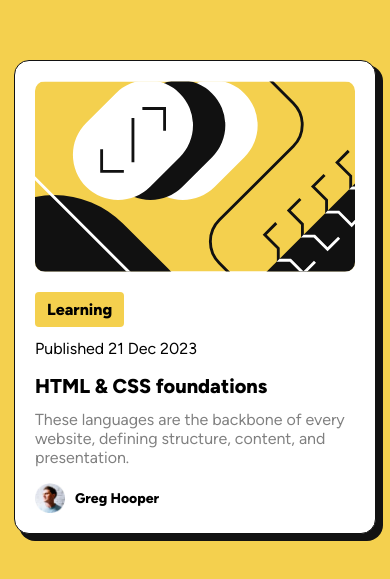
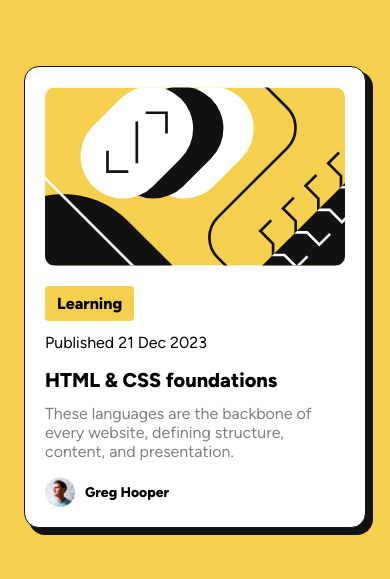
Before and after one commit to alemarr/fm-blog-preview-card, a plain HTML site: page index.html in a window 390 px wide. Shown: the part 133-712 px from the top of the page. Drawn offline with Linux system fonts and the light colour scheme.

Commit message:
Updated width of elements to fit mobile :lipstick:

```diff
--- a/main.css
+++ b/main.css
@@ -33,7 +33,7 @@ main {
 .card {
     background: var(--white);
     margin: auto;
-    max-width: 320px;
+    max-width: 300px;
     padding: 20px;
     border-radius: 15px;
     border: 1px solid var(--black);
@@ -66,7 +66,7 @@ main {
 }
 
 .card__header__img img {
-    width: 320px;
+    width: 300px;
     border-radius: 10px;
 }
 
```
